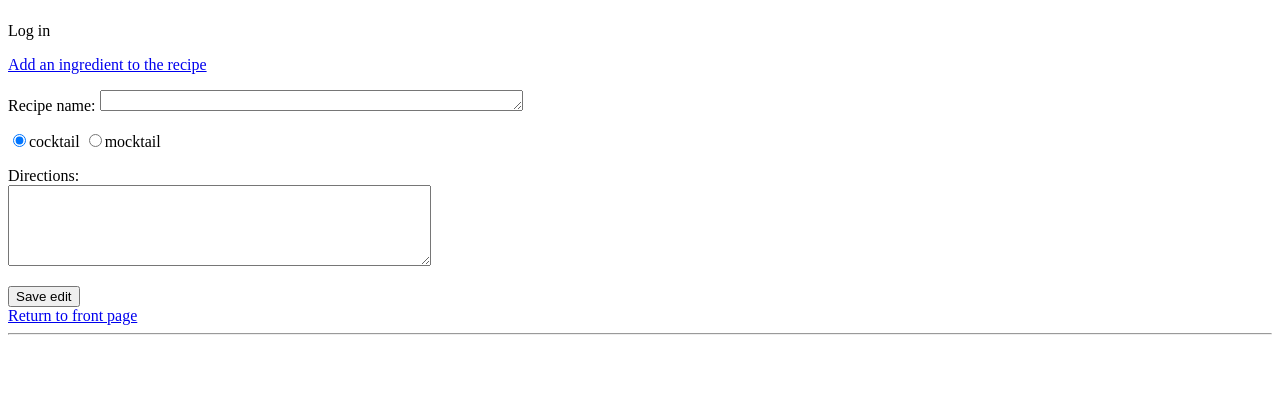
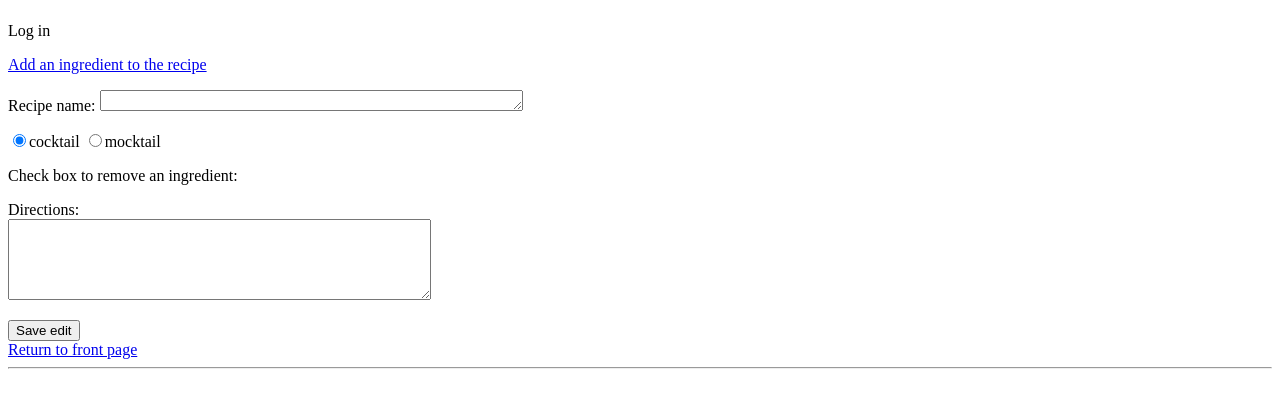
Before and after one commit to heliparv/mixological, a Flask app: template templates/edit_recipe.html in a window 1280 px wide. Shown: the part 58-466 px from the top of the page. Run offline with Flask 3, Linux system fonts and the light colour scheme; the template is opened without the code that fills it, so the values that code supplies are empty.

Commit message:
Add ingredients to edit recipe page, link view and edit recipe

```diff
--- a/routes.py
+++ b/routes.py
@@ -35,10 +35,12 @@ def add_recipe():
 def edit_recipe():
     if request.method == "GET":
         recipe = recipes.get_recipe_by_id(session['recipe_id'])
+        ingredients = recipes.get_contents_by_recipe_id(session['recipe_id'])
         return render_template("edit_recipe.html",
                                name=recipe['title'],
                                alcohol=recipe['alcohol'],
-                               directions=recipe['directions'])
+                               directions=recipe['directions'],
+                               ingredients=ingredients)
     if request.method == "POST":
         check_token()
 
--- a/templates/edit_recipe.html
+++ b/templates/edit_recipe.html
@@ -13,11 +13,22 @@
     <p><input type="radio" name="alcohol" value="1" checked>cocktail
     <input type="radio" name="alcohol" value="0">mocktail </p>
     {% endif %}
+    <p>Check box to remove an ingredient:</p>
+    <p>
+    {% for ingredient in ingredients %}
+        {% if ingredient.1 %}
+            <input type="checkbox" name="delete" value={{ingredient.0}}>
+            {{ingredient.2}}
+            <br>
+        {% else %}
+        No ingredients added yet
+        {% endif %}
+    {% endfor %}
+    </p>
     <p>Directions:<br>
     <textarea name="directions" rows="5" cols="50">{{directions}}</textarea></p>
     <input type="hidden" name="csrf_token" value="{{ session.csrf_token }}">
     <input type="submit" value="Save edit">
 </form>
-
 <a href="/">Return to front page</a>
 {% endblock %}
--- a/templates/view_recipe.html
+++ b/templates/view_recipe.html
@@ -17,6 +17,8 @@ Cocktail
 <br>
 <h4>Directions</h4>
 <p>{{directions}}</p>
+<br>
+<a href="/edit_recipe">Edit recipe</a>
 <hr>
 <a href="/">Return to front page</a>
 {% endblock %}
```
Also changed, not shown: recipes.py (+5 -3 lines).
